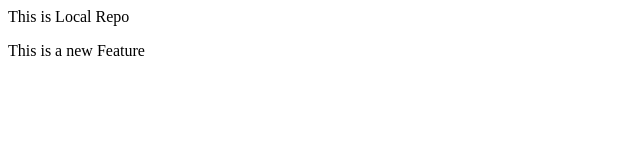
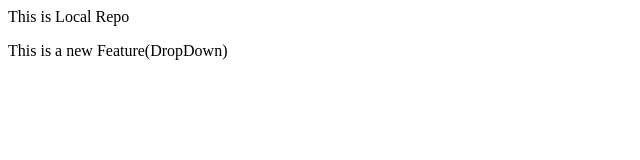
Before and after one commit to Yashpalyadav07/localrepo, a plain HTML site: page index.html in a window 1280 px wide. Shown: the full height of the page, 0-640 px from the left. Drawn offline with Linux system fonts and the light colour scheme.

```diff
--- a/index.html
+++ b/index.html
@@ -1,3 +1,3 @@
 <P>This is Local Repo</P>
 
-<P>This is a new Feature</P>
+<P>This is a new Feature(DropDown)</P>
```
